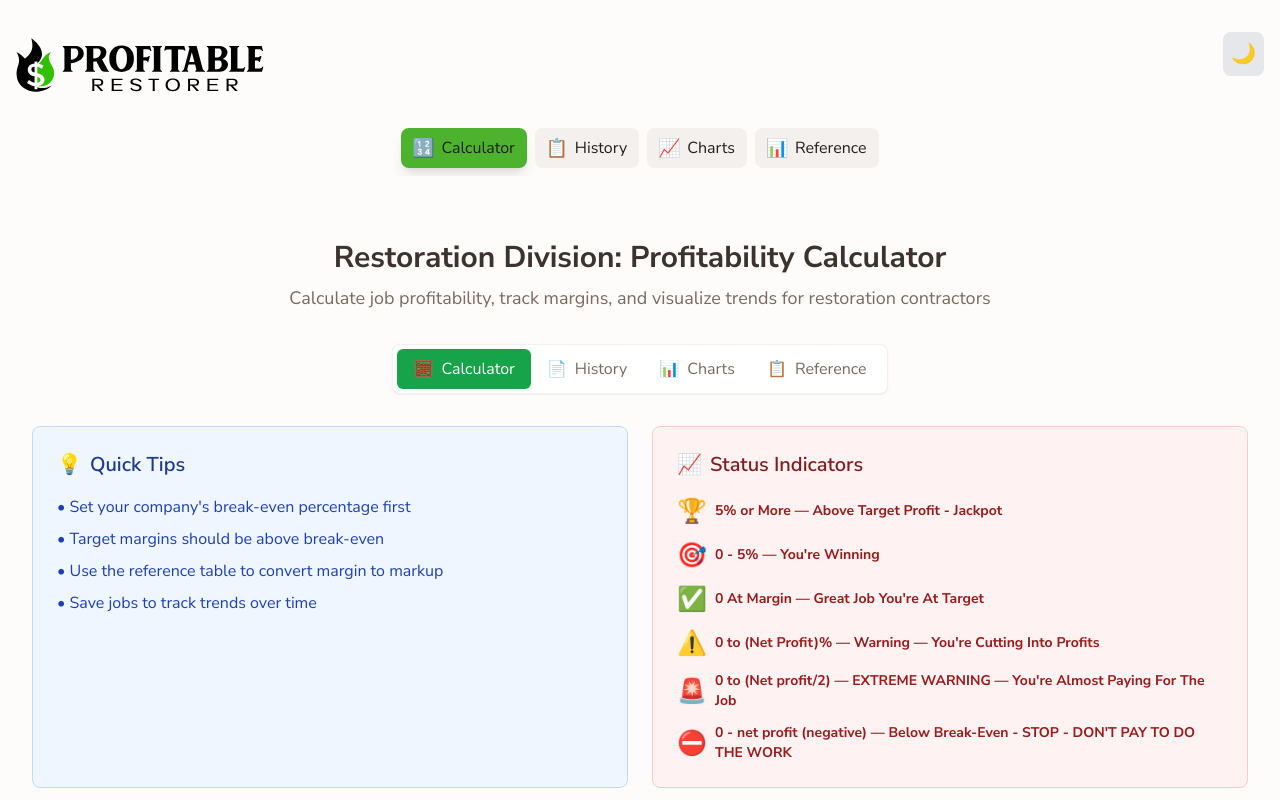
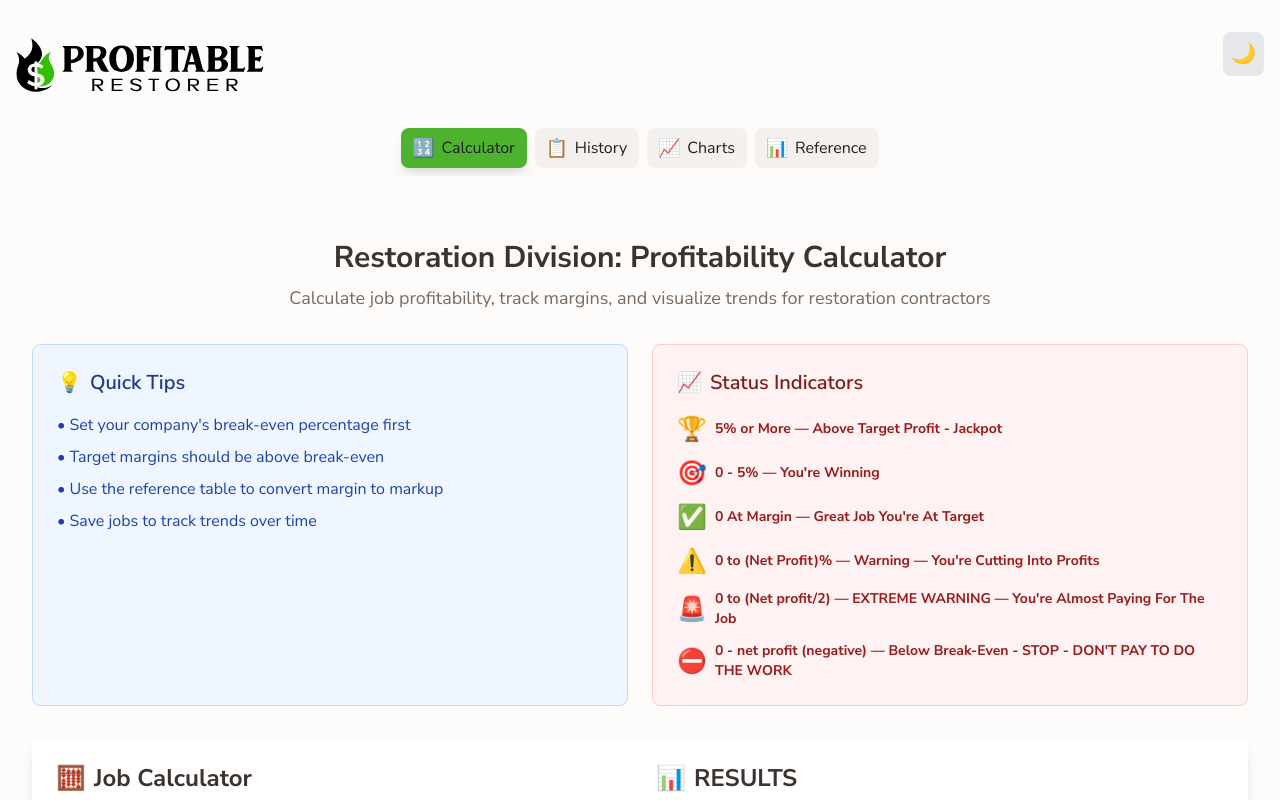
Before and after one commit to KayFernPR/Division-Calculator, a React (Vite) app: page / in a window 1280 px wide. Shown: the top 800 px of the page. Built offline with nearby package versions, Linux system fonts and the light colour scheme.

Commit message:
Remove duplicate navigation tabs from Calculator component - keep working tabs in App.jsx below header

```diff
--- a/src/components/Calculator.jsx
+++ b/src/components/Calculator.jsx
@@ -283,28 +283,6 @@ const Calculator = () => {
         <p className="text-lg text-neutral-600 dark:text-neutral-400 mb-8 text-center">
           Calculate job profitability, track margins, and visualize trends for restoration contractors
         </p>
-
-        {/* Navigation Bar - Updated */}
-        <div className="flex justify-center mb-8">
-          <div className="flex bg-white dark:bg-neutral-800 rounded-lg shadow-sm border border-neutral-200 dark:border-neutral-700 p-1">
-            <button className="flex items-center gap-2 px-4 py-2 bg-green-600 text-white rounded-md">
-              <span>🧮</span>
-              Calculator
-            </button>
-            <button className="flex items-center gap-2 px-4 py-2 text-neutral-600 dark:text-neutral-400 hover:bg-neutral-100 dark:hover:bg-neutral-700 rounded-md">
-              <span>📄</span>
-              History
-            </button>
-            <button className="flex items-center gap-2 px-4 py-2 text-neutral-600 dark:text-neutral-400 hover:bg-neutral-100 dark:hover:bg-neutral-700 rounded-md">
-              <span>📊</span>
-              Charts
-            </button>
-            <button className="flex items-center gap-2 px-4 py-2 text-neutral-600 dark:text-neutral-400 hover:bg-neutral-100 dark:hover:bg-neutral-700 rounded-md">
-              <span>📋</span>
-              Reference
-            </button>
-            </div>
-          </div>
 
         {/* Quick Tips and Status Indicators */}
         <div className="grid grid-cols-1 lg:grid-cols-2 gap-6 mb-8">
```
